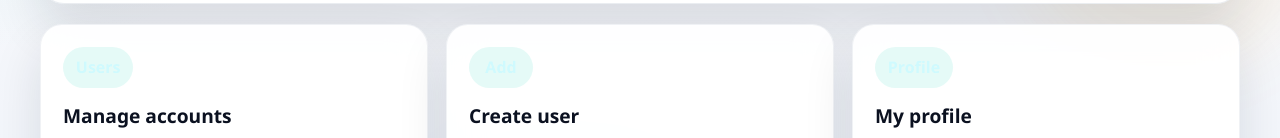
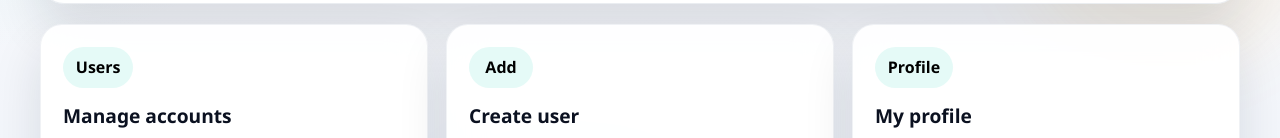
Before and after one commit to Kartikeya-guthub/User-Management-System, a React (Vite) app in the folder client/: page /dashboard in a window 1280 px wide. Shown: the part 372-510 px from the top of the page. Built offline with nearby package versions, Linux system fonts and the light colour scheme; no server answers; sample sign-in values are in the browser's storage.

Commit message:
Change action card icon text color to black

```diff
--- a/client/src/App.css
+++ b/client/src/App.css
@@ -569,7 +569,7 @@
   border-radius: 999px;
   margin-bottom: 14px;
   background: rgba(45, 212, 191, 0.12);
-  color: #cffafe;
+  color: #000000;
   font-weight: 800;
 }
 
```
